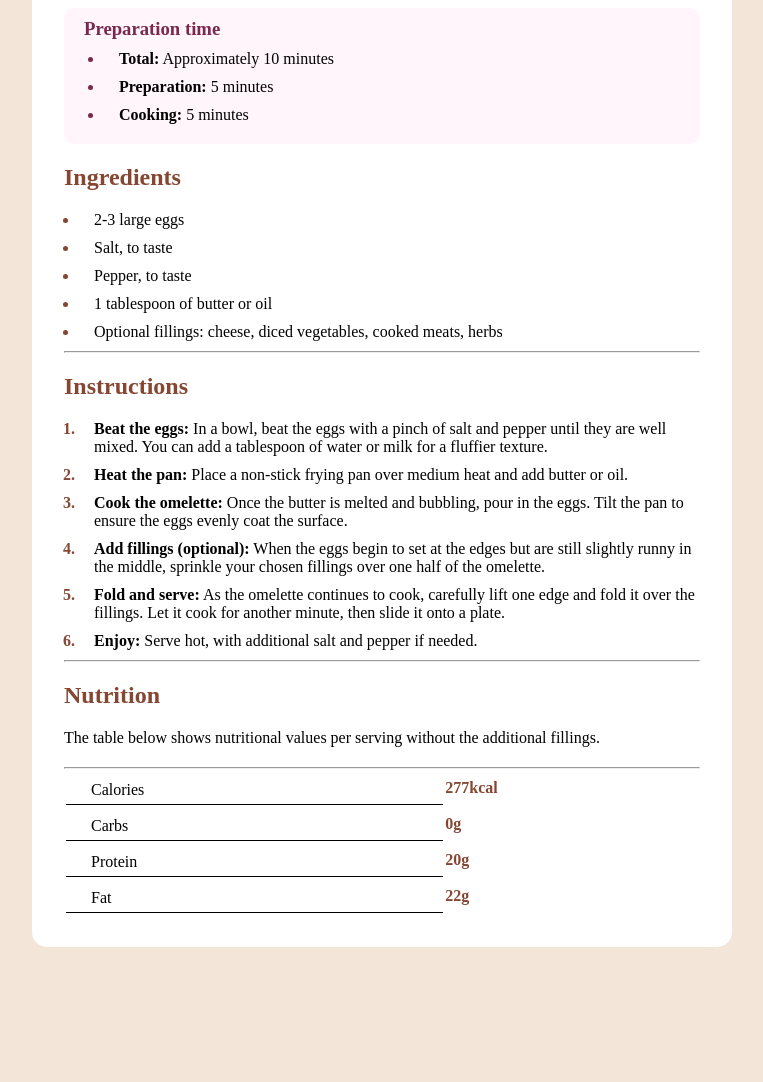
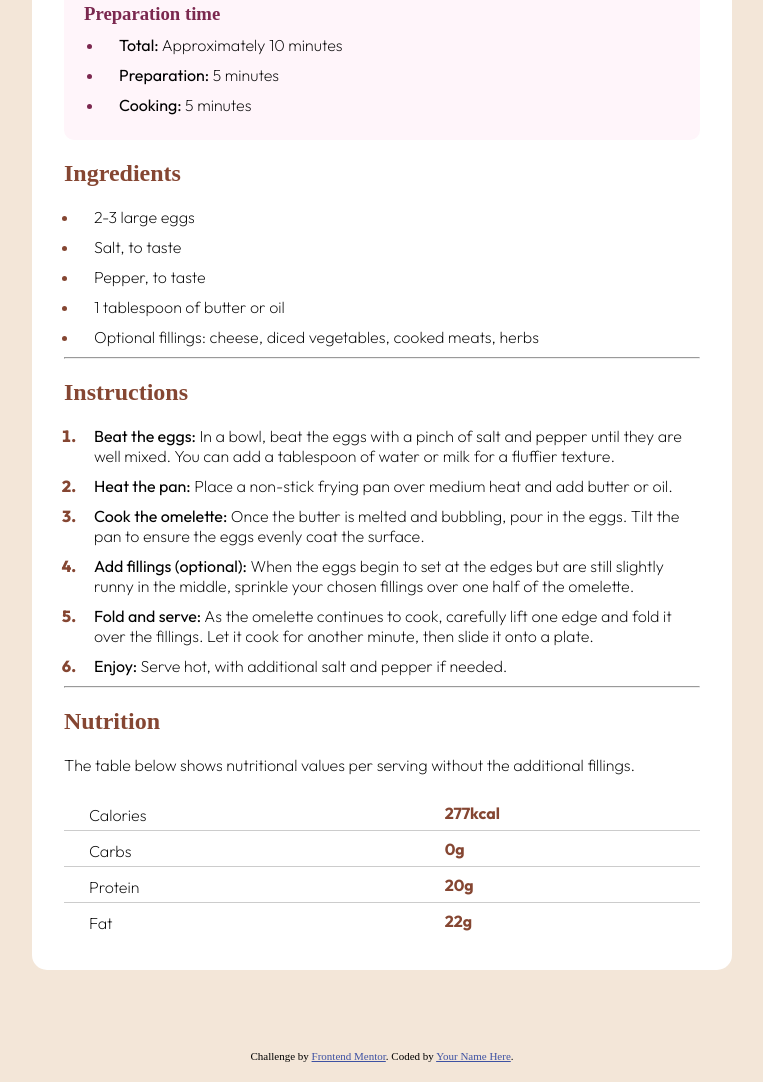
Before and after one commit to cbonilla300/Recipe-Page, a plain HTML site: page index.html in a window 1280 px wide. Shown: the part 548-1630 px from the top of the page, without its empty margins (258-1021 px from the left). Before the commit the page ends 1595 px from the top, so only its background shows below. Drawn offline with Linux system fonts and the light colour scheme.

Commit message:
styled mobile

```diff
--- a/index.html
+++ b/index.html
@@ -3,19 +3,21 @@
 <head>
   <meta charset="UTF-8">
   <meta name="viewport" content="width=device-width, initial-scale=1.0"> <!-- displays site properly based on user's device -->
-  <link rel="stylesheet" href="style.css">
-  <link rel="icon" type="image/png" sizes="32x32" href="./assets/images/favicon-32x32.png">
   <link rel="preconnect" href="https://fonts.googleapis.com">
   <link rel="preconnect" href="https://fonts.gstatic.com" crossorigin>
   <link href="https://fonts.googleapis.com/css2?family=Young+Serif&display=swap" rel="stylesheet">
   <link rel="preconnect" href="https://fonts.googleapis.com">
   <link rel="preconnect" href="https://fonts.gstatic.com" crossorigin>
   <link href="https://fonts.googleapis.com/css2?family=Outfit:wght@100..900&family=Young+Serif&display=swap" rel="stylesheet">
+  <link rel="stylesheet" href="style.css">
+  <link rel="icon" type="image/png" sizes="32x32" href="./assets/images/favicon-32x32.png">
+
   <title>Frontend Mentor | Recipe page</title>
 
   <!-- Feel free to remove these styles or customise in your own stylesheet 👍 -->
   <style>
-    .attribution { font-size: 11px; text-align: center; }
+    .attribution { font-size: 11px; text-align: center;
+    margin-bottom: 20px;}
     .attribution a { color: hsl(228, 45%, 44%); }
   </style>
 </head>
@@ -73,11 +75,11 @@
       <h2>Nutrition</h2>
       <p>The table below shows nutritional values per serving without the additional fillings.</p>
       <table>
-        <tr>
+        <tbody>
+          <tr >
             <th>Calories</th>
             <td>277kcal</td>
           </tr>
-        <hr>
           <tr>
             <th>Carbs</th>
             <td>0g</td>
@@ -90,27 +92,14 @@
             <th>Fat</th>
             <td> 22g</td>
           </tr>
+        </tbody>
       </table>
     </section>
 
-
-
-
-
-
-
-
-
-
-
-
-
-
-
   </div>
-  <!-- <div class="attribution">
+  <div class="attribution">
     Challenge by <a href="https://www.frontendmentor.io?ref=challenge" target="_blank">Frontend Mentor</a>.
     Coded by <a href="#">Your Name Here</a>.
-  </div> -->
+  </div>
 </body>
 </html>
--- a/style.css
+++ b/style.css
@@ -1,5 +1,3 @@
-
-
 * {
     margin: 0;
     padding: 0;
@@ -10,8 +8,6 @@ body {
     flex-direction: column;
     align-items: center;
     background-color: hsl(30, 54%, 90%);
-    /* width: 1444px; */
-    /* height: 100vh; */
 
 }
 .container {
@@ -20,7 +16,7 @@ body {
     padding: 30px;
     width: 700px;
     background-color: hsl(0, 0%, 100%);
-    margin: 100px 0px
+    margin: 80px 0px
 }
 header {
     display: flex;
@@ -30,12 +26,12 @@ header {
 header img {
     align-self: center;
 }
+
  header p {
     font-size: 16px;
     font-family: 'outfit', sans-serif ;
-    font-weight: 100;
+    font-weight: 200;
     padding: 20px 10px 40px 0px;
-
 }
 
 h1 {
@@ -44,62 +40,120 @@ h1 {
     font-family: 'Young Serif', sans-serif ;
     font-weight: 400;
 }
+
 .preperation-section {
     background-color: hsl(330, 100%, 98%);
     border-radius: 10px;
-    padding: 10px 0px;
+    padding: 15px 0px;
 }
+
 .preperation-section ul {
     margin-left: 25px;
 }
+
 .preperation-section ul li {
-    font-family: 'Outfit' sans-serif;
-    font-weight: 100;
+    font-family: 'Outfit' ;
+    font-weight: 200;
 }
+
 .preperation-section ul li::marker {
     color: hsl(332, 51%, 32%);;
 }
+
 .Ingredients-section ul li::marker, .Instructions-section ol li::marker {
     color: hsl(14, 45%, 36%);
+    /* font-family: 'Outfit' sans-serif; */
     font-weight: 800;
 }
+.Ingredients-section ul li, .Instructions-section ol li {
+    font-family: 'Outfit' ;
+    font-weight: 200;
+}
 span {
-    font-family: 'Outfit' sans-serif;
-    font-weight: 600;
+    font-family: 'Outfit' ;
+    font-weight: 400;
 }
+
 h2 {
     color: hsl(14, 45%, 36%);
     padding: 20px 0px;
     text-align: left;
 }
+
 h3 {
     color: hsl(332, 51%, 32%);
     padding-left: 20px;
     padding-bottom: 10px;
 }
+
 ul, ol {
     padding-left: 15px;
 }
+
 li {
     padding-left: 15px;
     margin-bottom: 10px;
 }
+
 .Nutrition-section p {
+    font-family: 'Outfit';
+    font-weight: 200;
     padding-bottom: 20px;
 }
+
 table {
     width: 100%;
+    border-collapse: collapse;
+    font-family: 'Outfit' ;
 }
+
 th {
     text-align: left;
     font-weight: 200;
     padding: 10px 0px 5px 25px;
-    border-bottom: 1px solid black;
+    /* border-bottom: 1px solid black; */
 }
+
 td {
     color: hsl(14, 45%, 36%);
-    font-weight: 900;
+    font-weight: 700;
+    /* border-bottom: 1px solid black; */
 }
-/* tr {
-    border-bottom: 1px solid rgb(255, 255, 255);
-} */
+
+tr:not(:last-child) {
+    border-bottom: 1px solid #ccc;
+  }
+
+/* mobile styles */
+@media screen and (max-width: 376px) {
+    * {
+        margin: 0;
+        padding: 0;
+        box-sizing: border-box;
+    }
+    body {
+        display: flex;
+        flex-direction: column;
+        width: 375px;
+    }
+    .container {
+        width: 350px;
+        padding: 0px 30px 30px 30px;
+
+    }
+    img {
+        width: 350px;
+        margin-top: -2px;
+    }
+    h1 {
+        font-size: 2.2rem;
+    }
+    header {
+        padding: 0px;
+    }
+    header p {
+        font-size: 16px;
+        text-align: left;
+        width: 320px;
+    }
+}
```
Lines whose indentation alone changed are shown as unchanged.
